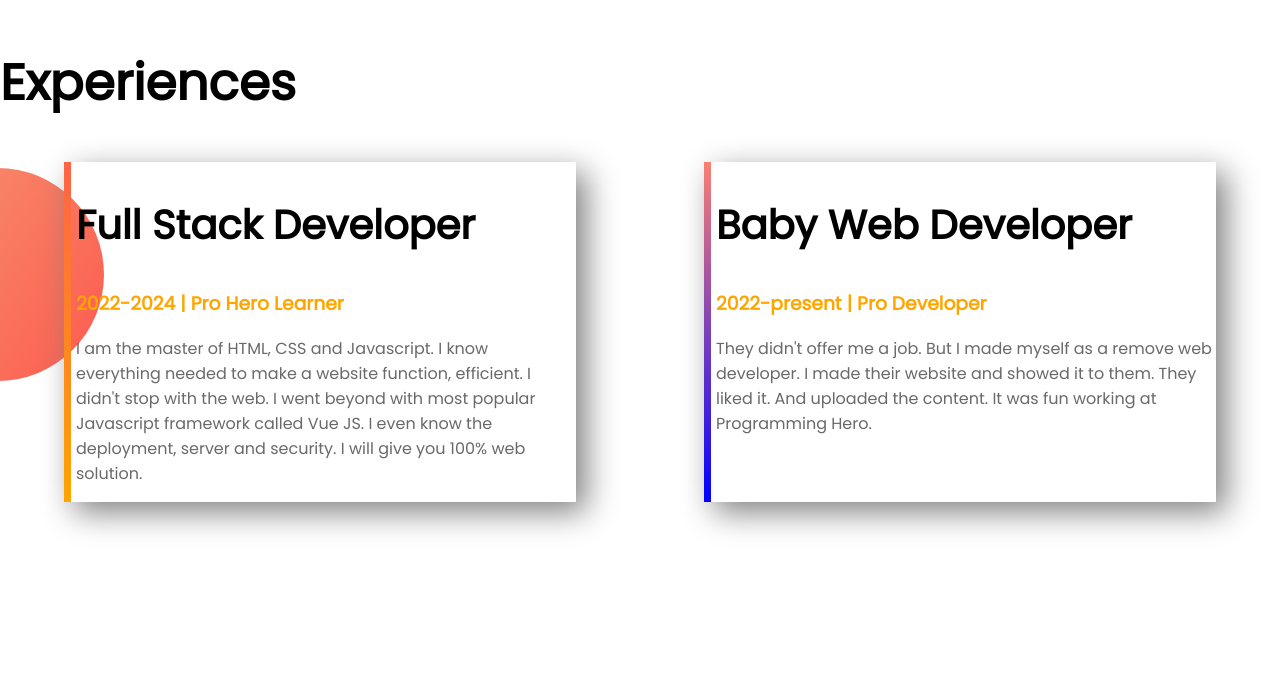
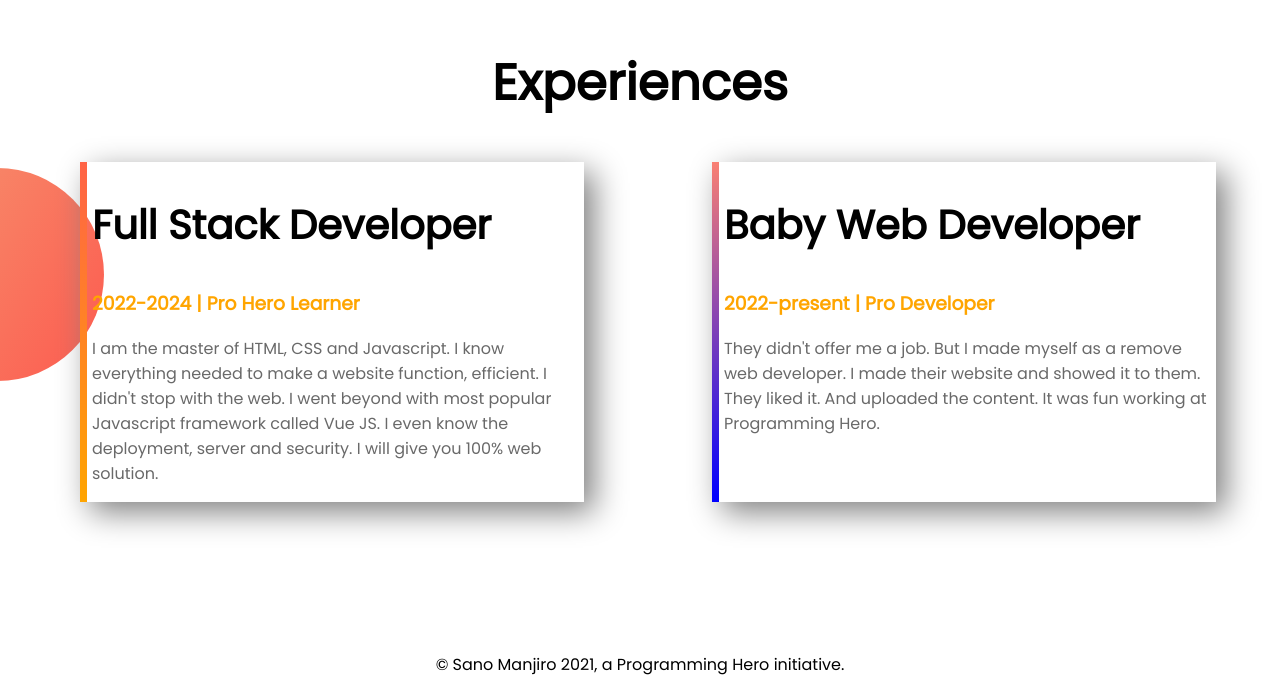
Before and after one commit to Tasfiq-Mahmud/practice-portfolio, a plain HTML site: page index.html in a window 1280 px wide. Shown: the part 1321-1998 px from the top of the page. Before the commit the page ends 1973 px from the top, so only its background shows below. Drawn offline with Linux system fonts and the light colour scheme.

Commit message:
footer added

```diff
--- a/index.html
+++ b/index.html
@@ -37,7 +37,7 @@
         </div>
     </section>
     <section class="experience-area">
-            <h1>Experiences</h1>
+            <h1 id="centerize">Experiences</h1>
         <div class="flex">
             <div id="stack-dev" class="experience-item">
                 <h2>Full Stack Developer</h2>
@@ -54,5 +54,6 @@
             </div>
         </div>
     </section>
+    <footer>© Sano Manjiro 2021, a Programming Hero initiative.</footer>
 </body>
 </html>
--- a/style.css
+++ b/style.css
@@ -61,7 +61,14 @@ p{
     border-image-slice: 1;
 }
 #stack-dev{
+    margin-left: 80px;
     border-left: 7px solid;
     border-image: linear-gradient(tomato,orange);
     border-image-slice: 1;
 }
+footer{
+    text-align:center;
+}
+#centerize{
+    text-align: center;
+}
```
